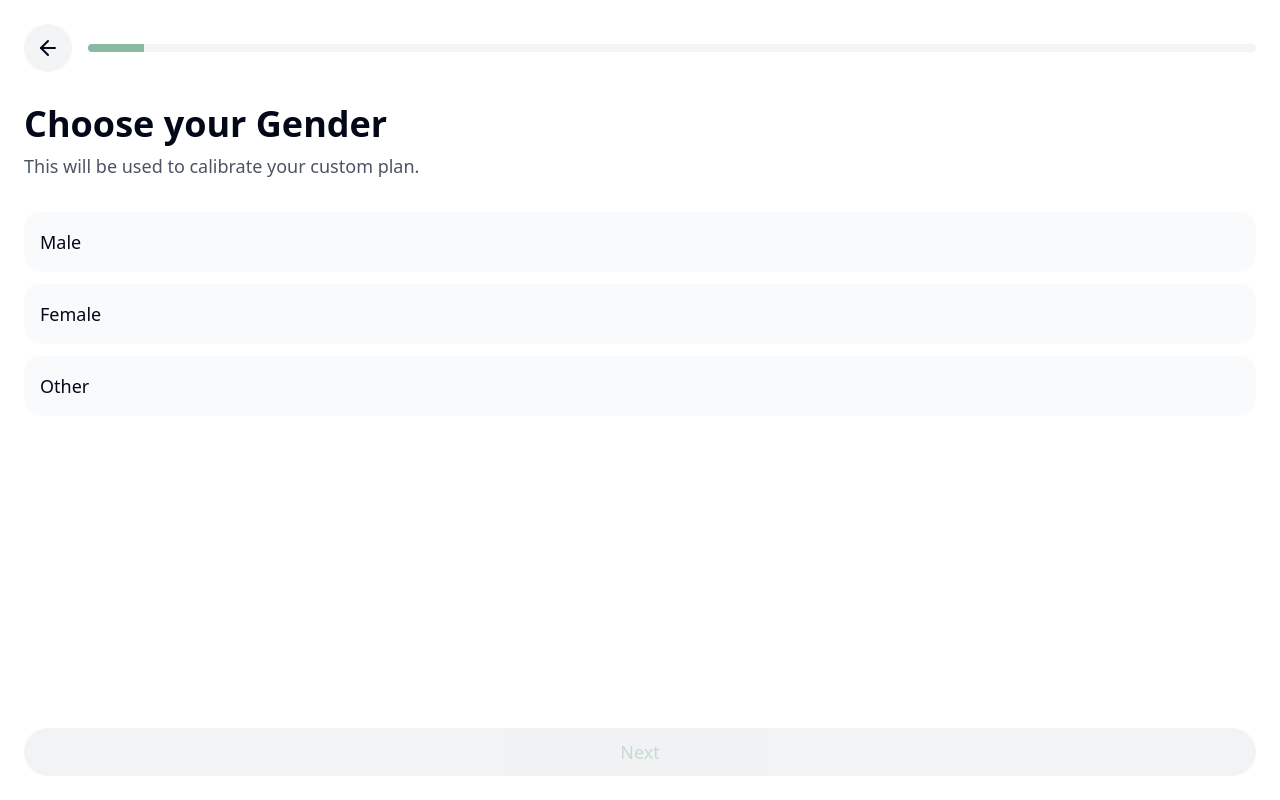
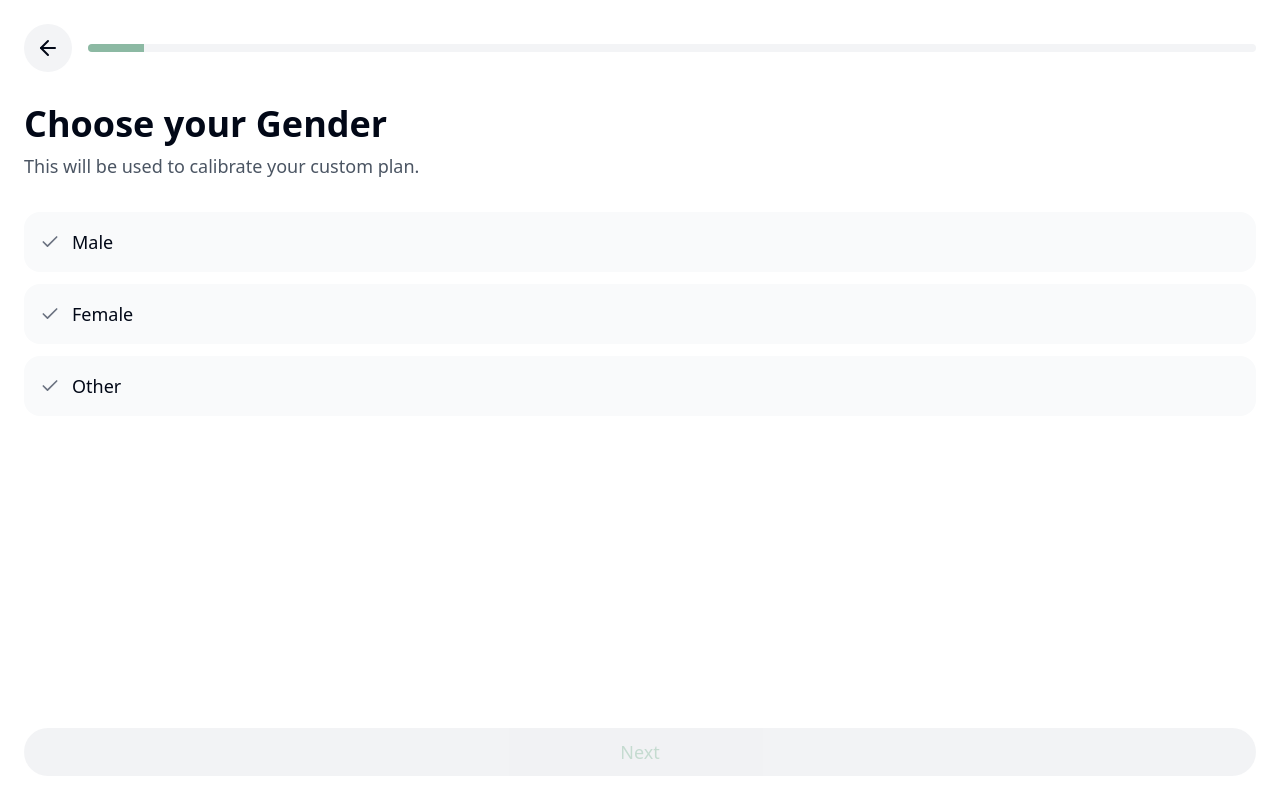
Before and after one commit to Usmanyousaf88/skinfinity-guide-57, a React (Vite) app: page /quiz in a window 1280 px wide. Built offline with nearby package versions, Linux system fonts and the light colour scheme.

Commit message:
Add icons to quiz answers
Enhanced the quiz component by adding icons to the answer options, improving visual appeal and user engagement.
[skip gpt_engineer]

```diff
--- a/src/components/quiz/QuestionOption.tsx
+++ b/src/components/quiz/QuestionOption.tsx
@@ -1,3 +1,5 @@
+import { Check, Star, ThumbsUp, X } from "lucide-react";
+
 interface QuestionOptionProps {
   text: string;
   subtext?: string;
@@ -6,7 +8,16 @@ interface QuestionOptionProps {
   onClick: () => void;
 }
 
-export const QuestionOption = ({ text, subtext, icon, isSelected, onClick }: QuestionOptionProps) => {
+const getIcon = (text: string) => {
+  // Map common answers to icons
+  const lowercaseText = text.toLowerCase();
+  if (lowercaseText.includes("yes")) return <ThumbsUp className="w-5 h-5" />;
+  if (lowercaseText.includes("no")) return <X className="w-5 h-5" />;
+  if (lowercaseText.includes("sometimes") || lowercaseText.includes("moderate")) return <Star className="w-5 h-5" />;
+  return <Check className="w-5 h-5" />;
+};
+
+export const QuestionOption = ({ text, subtext, isSelected, onClick }: QuestionOptionProps) => {
   return (
     <button
       onClick={onClick}
@@ -17,7 +28,9 @@ export const QuestionOption = ({ text, subtext, icon, isSelected, onClick }: Que
       }`}
     >
       <div className="flex items-center gap-3">
-        {icon && <span>{icon}</span>}
+        <div className={`${isSelected ? "text-primary-foreground" : "text-gray-500"}`}>
+          {getIcon(text)}
+        </div>
         <div>
           <div className="text-lg font-medium">{text}</div>
           {subtext && (
```
